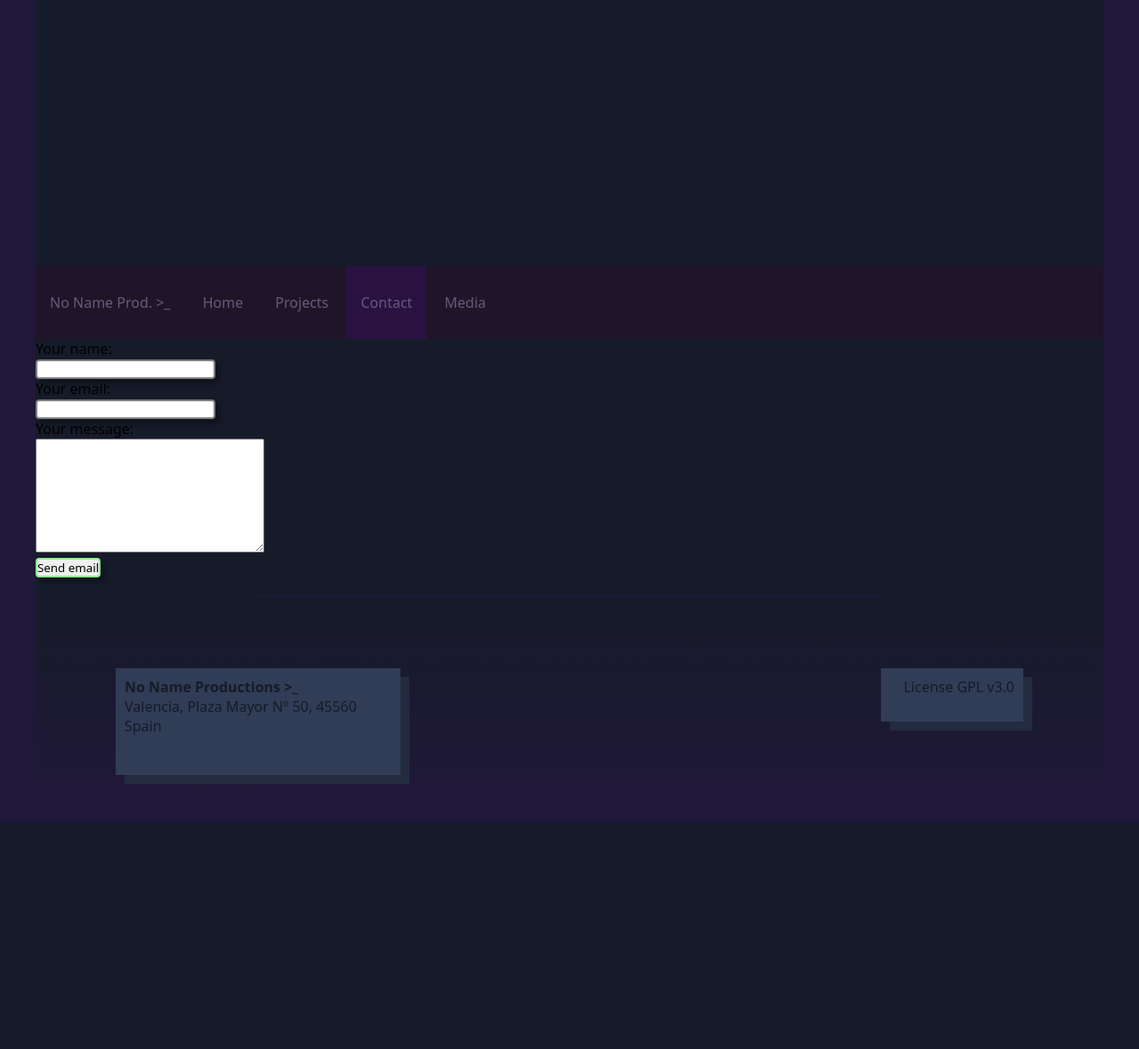
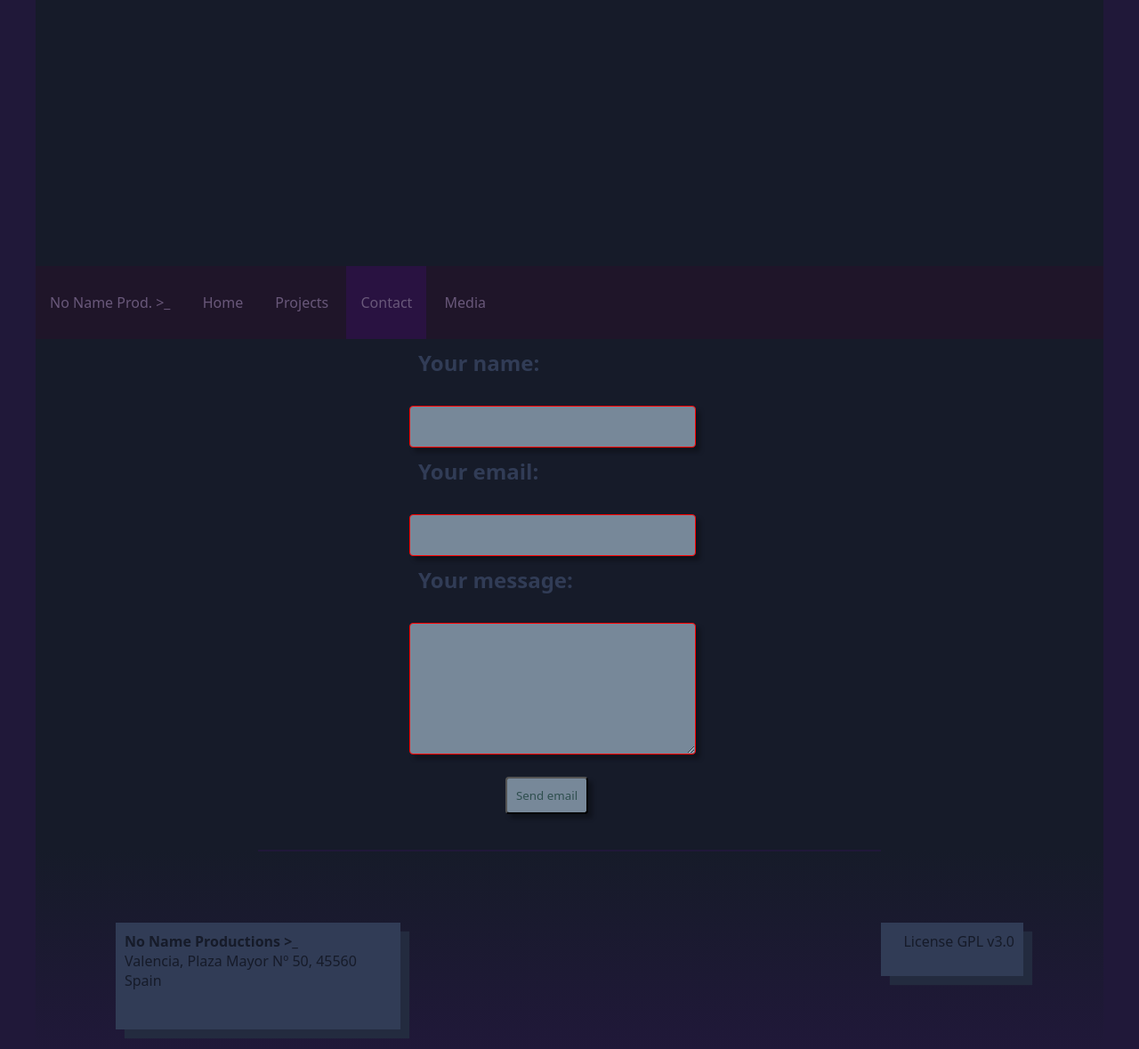
Before and after one commit to Alderaeney/ProjecteLlenguatjeMarques, a PHP site: page /html/contact.html in a window 1280 px wide. Shown: the part 31-1210 px from the top of the page at 89% size. Before the commit the page ends 955 px from the top, so only its background shows below. Run offline with PHP 8.4, Linux system fonts and the light colour scheme.

Commit message:
treballat el contact

```diff
--- a/css/contact.css
+++ b/css/contact.css
@@ -1,9 +1,50 @@
-input{
+form {
+    width: 30%;
+    margin: 0 auto;
+}
+
+.input{
     border: gray solid 2px;
     border-radius: 4px;
     box-shadow: 5px 5px 5px rgba(0, 0, 0, 0.3);
+    background: lightslategray;
 }
 
-input:valid{
+#name, #email {
+    width: 300px;
+    height: 25px;
+    padding: 10px;
+}
+
+#message{
+    width: 300px;
+    padding: 10px;
+}
+
+.input:required{
+    border: lightblue solid 1px;
+}
+
+.input:valid{
     border: lightgreen solid 2px;
 }
+
+.input:invalid{
+    border: red solid 1px;
+}
+
+h1 {
+    width: fit-content;
+    margin: 10px;
+    color: rgb(49, 60, 86);
+}
+
+#submit{
+    width: fit-content;
+    padding: 10px;
+    margin: 20px 30%;
+    background: lightslategray;
+    color: darkslategray;
+    border-radius: 4px;
+    box-shadow: 5px 5px 5px rgba(0, 0, 0, 0.3);
+}
--- a/html/contact.html
+++ b/html/contact.html
@@ -4,7 +4,7 @@
     <meta charset="UTF-8">
     <meta name="viewport" content="width=device-width, initial-scale=1.0">
     <meta http-equiv="X-UA-Compatible" content="ie=edge">
-    <title>SuperTuxKart</title>
+    <title>Contact - No Name Prod.</title>
     <link rel="stylesheet" href="../css/main.css">
     <link rel="stylesheet" href="../css/contact.css">
     <link rel="stylesheet" href="../css/menu.css">
@@ -43,13 +43,13 @@
         <main>
             <article>
                 <form  action="mailto:clase@airmail.cc" method="get" enctype="text/plain">
-                Your name:<br>
-                <input name="name" type="text" value="" required/><br>
-                Your email:<br>
-                <input name="email" type="text" value="" required pattern="[a-z0-9._%+-]+@[a-z0-9.-]+\.[a-z]{2,3}$"/><br>
-                Your message:<br>
-                <textarea name="message" rows="7" cols="30" required></textarea><br>
-                <input type="submit" value="Send email"/>
+                <h1>Your name:</h1><br>
+                <input name="name" type="text" value="" id="name" class="input" required/><br>
+                <h1>Your email:</h1><br>
+                <input name="email" type="text" value="" id="email" class="input" required pattern="[a-z0-9._%+-]+@[a-z0-9.-]+\.[a-z]{2,3}$"/><br>
+                <h1>Your message:</h1><br>
+                <textarea name="message" rows="7" cols="30" id="message" class="input" required></textarea><br>
+                <input type="submit" id="submit" value="Send email"/>
                 </form>
             </article>
         </main>
--- a/html/prototype.html
+++ b/html/prototype.html
@@ -5,7 +5,7 @@
     <meta charset="UTF-8">
     <meta name="viewport" content="width=device-width, initial-scale=1.0">
     <meta http-equiv="X-UA-Compatible" content="ie=edge">
-    <title>Prototype Lost Age</title>
+    <title>Prototype Lost Age - No Name Prod.</title>
     <link rel="stylesheet" href="../css/menu.css">
     <link rel="stylesheet" href="../css/main.css">
     <link rel="stylesheet" href="../css/prototype.css">
```
Also changed, not shown: include/contact.php (deleted, +0 -76 lines).
